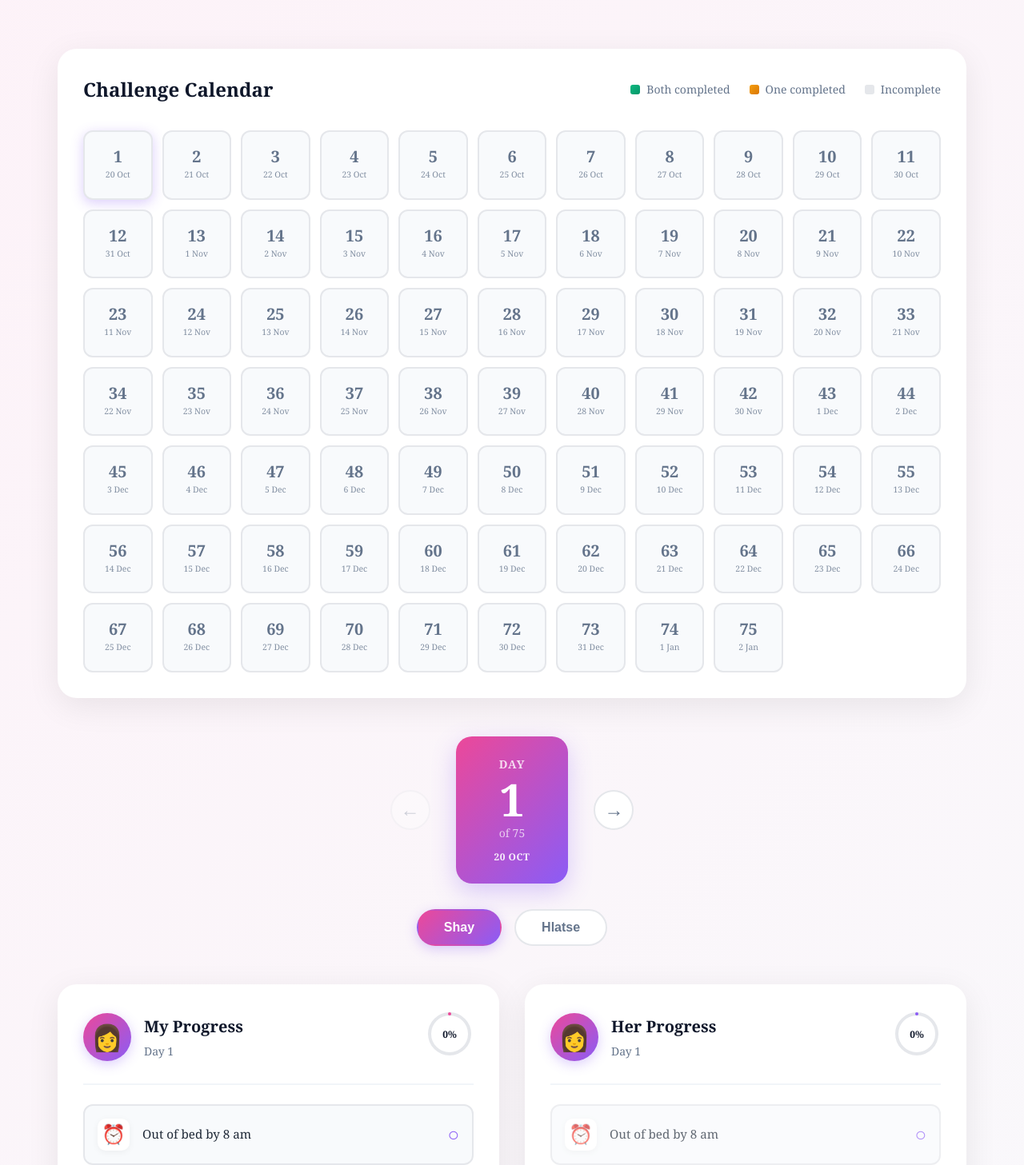
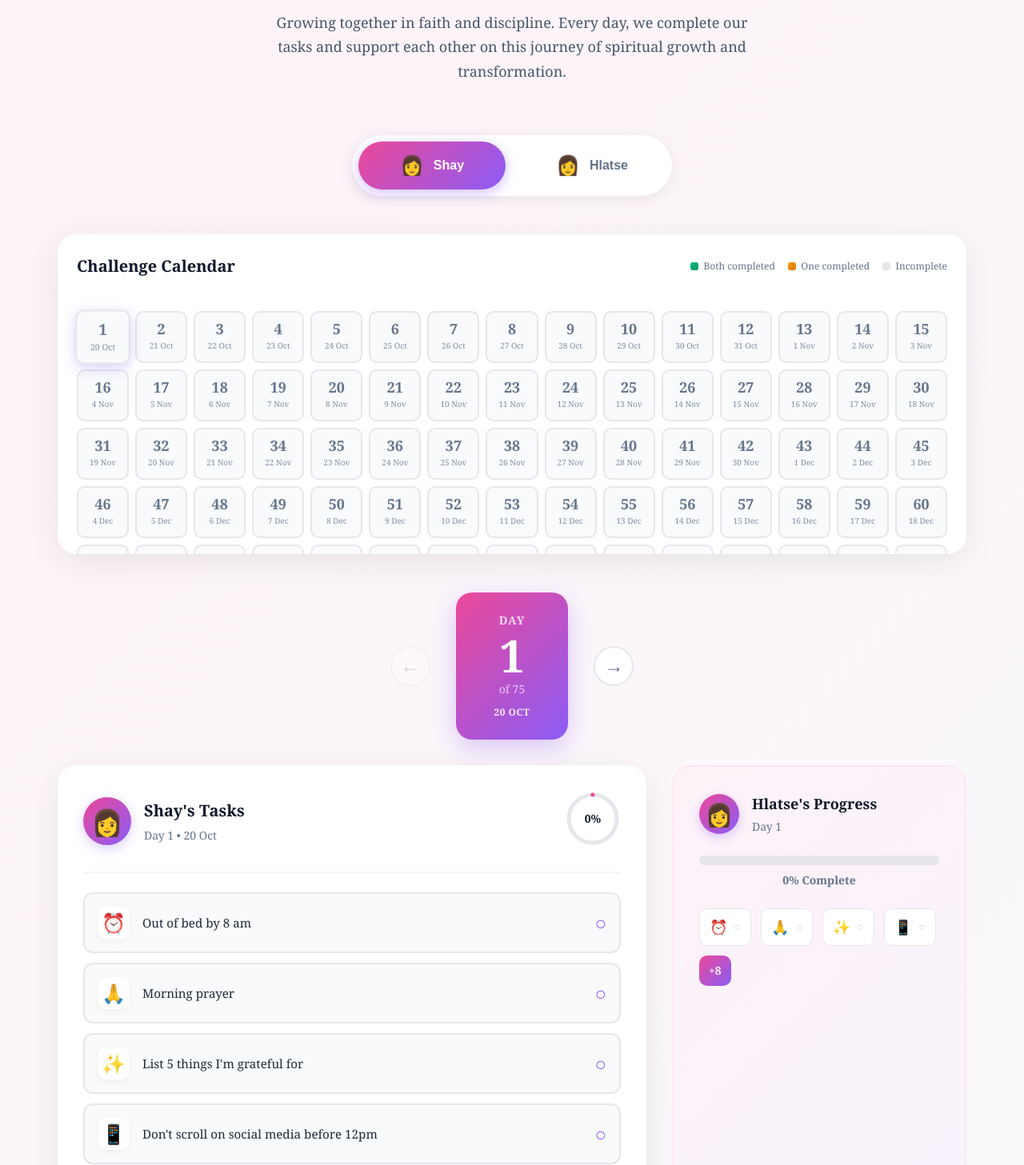
Before and after one commit to NaumM09/bae, a React (Create React App) app: page / in a window 1280 px wide. Shown: the part 1034-2491 px from the top of the page at 80% size. Built offline with nearby package versions, Linux system fonts and the light colour scheme; no server answers; the database is empty.

Commit message:
fixed calendar

```diff
--- a/src/components/Hard75Section.css
+++ b/src/components/Hard75Section.css
@@ -66,44 +66,52 @@
 .calendar-section {
   background: #ffffff;
   border-radius: 24px;
-  padding: 2rem;
+  padding: 1.5rem;
   margin-bottom: 3rem;
   box-shadow: 0 10px 40px rgba(0, 0, 0, 0.08);
+  max-height: 400px;
+  overflow-y: auto;
 }
 
 .calendar-header {
   display: flex;
   justify-content: space-between;
   align-items: center;
-  margin-bottom: 2rem;
+  margin-bottom: 1.5rem;
   flex-wrap: wrap;
   gap: 1rem;
+  position: sticky;
+  top: 0;
+  background: #ffffff;
+  padding-bottom: 1rem;
+  z-index: 10;
 }
 
 .calendar-header h3 {
-  font-size: 1.5rem;
+  font-size: 1.25rem;
   font-weight: 700;
   color: #0f172a;
 }
 
 .calendar-legend {
   display: flex;
-  gap: 1.5rem;
+  gap: 1rem;
   flex-wrap: wrap;
 }
 
 .legend-item {
   display: flex;
   align-items: center;
-  gap: 0.5rem;
-  font-size: 0.875rem;
+  gap: 0.4rem;
+  font-size: 0.75rem;
   color: #64748b;
 }
 
 .legend-dot {
-  width: 12px;
-  height: 12px;
+  width: 10px;
+  height: 10px;
   border-radius: 3px;
+  flex-shrink: 0;
 }
 
 .legend-dot.completed-both {
@@ -120,8 +128,8 @@
 
 .calendar-grid {
   display: grid;
-  grid-template-columns: repeat(auto-fill, minmax(80px, 1fr));
-  gap: 0.75rem;
+  grid-template-columns: repeat(auto-fill, minmax(65px, 1fr));
+  gap: 0.5rem;
 }
 
 .calendar-day {
@@ -132,10 +140,11 @@
   justify-content: center;
   background: #f8fafc;
   border: 2px solid #e5e7eb;
-  border-radius: 12px;
+  border-radius: 10px;
   cursor: pointer;
   transition: all 0.3s ease;
-  padding: 0.5rem;
+  padding: 0.4rem;
+  min-height: 60px;
 }
 
 .calendar-day:hover {
@@ -147,6 +156,7 @@
   border-color: #8b5cf6;
   background: linear-gradient(135deg, rgba(236, 72, 153, 0.1), rgba(139, 92, 246, 0.1));
   box-shadow: 0 4px 15px rgba(139, 92, 246, 0.3);
+  transform: scale(1.05);
 }
 
 .calendar-day.completed-both {
@@ -168,13 +178,13 @@
 }
 
 .calendar-day-number {
-  font-size: 1.25rem;
+  font-size: 1.125rem;
   font-weight: 700;
   line-height: 1;
 }
 
 .calendar-day-date {
-  font-size: 0.65rem;
+  font-size: 0.625rem;
   font-weight: 500;
   margin-top: 0.25rem;
   opacity: 0.8;
@@ -257,36 +267,181 @@
   letter-spacing: 0.5px;
 }
 
-/* User Toggle */
+/* User Toggle - Updated */
 .user-toggle {
   display: flex;
   justify-content: center;
   gap: 1rem;
   margin-bottom: 3rem;
+  padding: 0.5rem;
+  background: #ffffff;
+  border-radius: 60px;
+  box-shadow: 0 4px 20px rgba(0, 0, 0, 0.08);
+  max-width: 400px;
+  margin-left: auto;
+  margin-right: auto;
 }
 
 .toggle-btn {
-  padding: 0.75rem 2rem;
-  background: #ffffff;
-  border: 2px solid #e5e7eb;
+  flex: 1;
+  padding: 1rem 1.5rem;
+  background: transparent;
+  border: none;
   border-radius: 50px;
   font-size: 1rem;
   font-weight: 600;
   color: #64748b;
   cursor: pointer;
   transition: all 0.3s ease;
+  display: flex;
+  align-items: center;
+  justify-content: center;
+  gap: 0.75rem;
+}
+
+.toggle-avatar {
+  font-size: 1.5rem;
+  transition: transform 0.3s ease;
+}
+
+.toggle-name {
+  font-size: 1rem;
+  font-weight: 600;
 }
 
 .toggle-btn:hover {
-  border-color: #8b5cf6;
   color: #8b5cf6;
+}
+
+.toggle-btn:hover .toggle-avatar {
+  transform: scale(1.1);
 }
 
 .toggle-btn.active {
   background: linear-gradient(135deg, #ec4899, #8b5cf6);
-  border-color: transparent;
   color: #ffffff;
-  box-shadow: 0 4px 15px rgba(139, 92, 246, 0.3);
+  box-shadow: 0 4px 15px rgba(139, 92, 246, 0.4);
+}
+
+/* Single Card Container */
+.single-card-container {
+  display: grid;
+  grid-template-columns: 2fr 1fr;
+  gap: 2rem;
+  margin-bottom: 3rem;
+}
+
+.main-card {
+  grid-column: span 1;
+}
+
+/* Other Person Summary */
+.other-person-summary {
+  background: linear-gradient(135deg, #fdf2f8, #f5f3ff);
+  border-radius: 24px;
+  padding: 2rem;
+  border: 2px solid #fce7f3;
+  display: flex;
+  flex-direction: column;
+  gap: 1.5rem;
+}
+
+.summary-header {
+  display: flex;
+  align-items: center;
+  gap: 1rem;
+}
+
+.summary-avatar {
+  width: 50px;
+  height: 50px;
+  background: linear-gradient(135deg, #ec4899, #8b5cf6);
+  border-radius: 50%;
+  display: flex;
+  align-items: center;
+  justify-content: center;
+  font-size: 1.75rem;
+  box-shadow: 0 4px 12px rgba(139, 92, 246, 0.3);
+}
+
+.summary-info h4 {
+  font-size: 1.125rem;
+  font-weight: 700;
+  color: #0f172a;
+  margin-bottom: 0.25rem;
+}
+
+.summary-info p {
+  font-size: 0.875rem;
+  color: #64748b;
+}
+
+.summary-progress {
+  display: flex;
+  flex-direction: column;
+  gap: 0.5rem;
+}
+
+.progress-bar-container {
+  width: 100%;
+  height: 12px;
+  background: #e5e7eb;
+  border-radius: 10px;
+  overflow: hidden;
+}
+
+.progress-bar-fill {
+  height: 100%;
+  border-radius: 10px;
+  transition: width 0.6s ease;
+}
+
+.progress-text {
+  font-size: 0.875rem;
+  font-weight: 600;
+  color: #64748b;
+  text-align: center;
+}
+
+.summary-tasks-preview {
+  display: flex;
+  gap: 0.75rem;
+  flex-wrap: wrap;
+}
+
+.mini-task {
+  display: flex;
+  align-items: center;
+  gap: 0.5rem;
+  background: #ffffff;
+  padding: 0.5rem 0.75rem;
+  border-radius: 10px;
+  border: 1px solid #e5e7eb;
+}
+
+.mini-icon {
+  font-size: 1.125rem;
+}
+
+.mini-status {
+  font-size: 0.875rem;
+  color: #cbd5e1;
+  font-weight: 600;
+}
+
+.mini-status.done {
+  color: #10b981;
+}
+
+.mini-task.more {
+  background: linear-gradient(135deg, #ec4899, #8b5cf6);
+  color: white;
+  border: none;
+}
+
+.mini-text {
+  font-size: 0.875rem;
+  font-weight: 600;
 }
 
 /* Task Cards */
@@ -302,11 +457,12 @@
   border-radius: 24px;
   padding: 2rem;
   box-shadow: 0 10px 40px rgba(0, 0, 0, 0.08);
-  transition: transform 0.3s ease;
+  transition: transform 0.3s ease, box-shadow 0.3s ease;
 }
 
 .task-card:hover {
   transform: translateY(-5px);
+  box-shadow: 0 15px 50px rgba(0, 0, 0, 0.12);
 }
 
 .card-header {
@@ -444,53 +600,209 @@
 /* Responsive Design */
 @media (max-width: 768px) {
   .hard75-section {
-    padding: 4rem 0;
+    padding: 3rem 0 2rem;
   }
 
   .hard75-container {
     padding: 0 1rem;
   }
 
-  .calendar-grid {
-    grid-template-columns: repeat(auto-fill, minmax(60px, 1fr));
+  .hard75-header {
+    margin-bottom: 2rem;
+  }
+
+  .hard75-title {
+    font-size: 2rem;
+  }
+
+  .hard75-description {
+    font-size: 1rem;
+    margin-bottom: 0;
+  }
+
+  /* Toggle */
+  .user-toggle {
+    max-width: 100%;
+    padding: 0.25rem;
+    margin-bottom: 2rem;
+  }
+
+  .toggle-btn {
+    padding: 0.75rem 1rem;
+    flex-direction: row;
     gap: 0.5rem;
   }
 
-  .calendar-day-number {
-    font-size: 1rem;
+  .toggle-avatar {
+    font-size: 1.25rem;
   }
 
-  .calendar-day-date {
-    font-size: 0.6rem;
+  .toggle-name {
+    font-size: 0.875rem;
+  }
+
+  /* Calendar - Compressed */
+  .calendar-section {
+    padding: 1rem;
+    margin-bottom: 2rem;
+    max-height: 300px;
   }
 
   .calendar-header {
     flex-direction: column;
     align-items: flex-start;
+    margin-bottom: 1rem;
+    gap: 0.75rem;
+    padding-bottom: 0.75rem;
   }
 
+  .calendar-header h3 {
+    font-size: 1rem;
+  }
+
+  .calendar-legend {
+    gap: 0.75rem;
+    width: 100%;
+  }
+
+  .legend-item {
+    font-size: 0.7rem;
+    gap: 0.35rem;
+  }
+
+  .legend-dot {
+    width: 8px;
+    height: 8px;
+  }
+
+  .calendar-grid {
+    grid-template-columns: repeat(7, 1fr);
+    gap: 0.35rem;
+  }
+
+  .calendar-day {
+    border-radius: 8px;
+    padding: 0.3rem;
+    min-height: 50px;
+    border-width: 1.5px;
+  }
+
+  .calendar-day-number {
+    font-size: 0.875rem;
+  }
+
+  .calendar-day-date {
+    font-size: 0.5rem;
+  }
+
+  /* Day Selector - Compact */
   .day-selector {
-    gap: 1rem;
+    gap: 0.75rem;
+    margin-bottom: 2rem;
+  }
+
+  .day-nav-btn {
+    width: 40px;
+    height: 40px;
+    font-size: 1.25rem;
   }
 
   .current-day {
-    padding: 1rem 2rem;
+    padding: 0.875rem 1.5rem;
+  }
+
+  .day-label {
+    font-size: 0.75rem;
   }
 
   .day-number {
-    font-size: 2.5rem;
+    font-size: 2rem;
   }
 
-  .task-cards-container {
-    grid-template-columns: 1fr;
+  .day-total {
+    font-size: 0.75rem;
   }
 
-  .user-toggle {
-    flex-direction: column;
+  .day-date {
+    font-size: 0.65rem;
   }
 
-  .toggle-btn {
-    width: 100%;
+  /* Single Card Layout */
+  .single-card-container {
+    grid-template-columns: 1fr;
+    gap: 1.5rem;
+    margin-bottom: 2rem;
+  }
+
+  .other-person-summary {
+    padding: 1.5rem;
+  }
+
+  .summary-avatar {
+    width: 45px;
+    height: 45px;
+    font-size: 1.5rem;
+  }
+
+  .summary-info h4 {
+    font-size: 1rem;
+  }
+
+  /* Task Card */
+  .task-card {
+    padding: 1.5rem;
+  }
+
+  .card-header {
+    margin-bottom: 1.25rem;
+    padding-bottom: 1.25rem;
+  }
+
+  .user-avatar {
+    width: 50px;
+    height: 50px;
+    font-size: 1.75rem;
+  }
+
+  .user-info h3 {
+    font-size: 1.125rem;
+  }
+
+  .user-info p {
+    font-size: 0.8rem;
+  }
+
+  .tasks-list {
+    gap: 0.625rem;
+  }
+
+  .task-item {
+    padding: 0.875rem;
+    gap: 0.75rem;
+  }
+
+  .task-icon {
+    width: 36px;
+    height: 36px;
+    font-size: 1.25rem;
+  }
+
+  .task-label {
+    font-size: 0.875rem;
+  }
+
+  .task-check {
+    font-size: 1.25rem;
+  }
+
+  /* Motivation */
+  .motivation-box {
+    padding: 1.5rem;
+    margin-bottom: 1rem;
+  }
+
+  .motivation-text {
+    font-size: 1rem;
   }
 }
 
--- a/src/components/Hard75Section.js
+++ b/src/components/Hard75Section.js
@@ -36,7 +36,8 @@ const Hard75Section = () => {
     { id: 'wakeup', label: 'Out of bed by 8 am', icon: '⏰' },
     { id: 'morning_prayer', label: 'Morning prayer', icon: '🙏' },
     { id: 'grateful', label: 'List 5 things I\'m grateful for', icon: '✨' },
-    { id: 'social_noon', label: 'Don\'t scroll on social media past 12pm', icon: '📱' },
+    { id: 'social_noon', label: 'Don\'t scroll on social media before 12pm', icon: '📱' },
+    { id: 'workout', label: '30 minutes workout', icon: '💪' },
     { id: 'water', label: 'Drink 4 glasses of water a day', icon: '💧' },
     { id: 'outside', label: 'Spend 10 minutes outside', icon: '🌞' },
     { id: 'bible', label: 'Read a chapter of the bible', icon: '📖' },
@@ -101,8 +102,13 @@ const Hard75Section = () => {
     return date.toLocaleDateString('en-GB', { day: 'numeric', month: 'short' });
   };
 
-  const person1Progress = calculateProgress(person1Tasks);
-  const person2Progress = calculateProgress(person2Tasks);
+  const currentTasks = currentUser === 'person1' ? person1Tasks : person2Tasks;
+  const currentProgress = calculateProgress(currentTasks);
+  const currentName = currentUser === 'person1' ? 'Shay' : 'Hlatse';
+  const otherName = currentUser === 'person1' ? 'Hlatse' : 'Shay';
+  const otherUser = currentUser === 'person1' ? 'person2' : 'person1';
+  const otherTasks = currentUser === 'person1' ? person2Tasks : person1Tasks;
+  const otherProgress = calculateProgress(otherTasks);
 
   return (
     <section className="hard75-section">
@@ -116,6 +122,28 @@ const Hard75Section = () => {
           <h2 className="hard75-title">
             75 Day Hard Challenge
           </h2>
+          <p className="hard75-description">
+            Growing together in faith and discipline. Every day, we complete our tasks
+            and support each other on this journey of spiritual growth and transformation.
+          </p>
+        </div>
+
+        {/* User Toggle - Moved to top */}
+        <div className="user-toggle">
+          <button
+            className={`toggle-btn ${currentUser === 'person1' ? 'active' : ''}`}
+            onClick={() => setCurrentUser('person1')}
+          >
+            <span className="toggle-avatar">👩</span>
+            <span className="toggle-name">Shay</span>
+          </button>
+          <button
+            className={`toggle-btn ${currentUser === 'person2' ? 'active' : ''}`}
+            onClick={() => setCurrentUser('person2')}
+          >
+            <span className="toggle-avatar">👩</span>
+            <span className="toggle-name">Hlatse</span>
+          </button>
         </div>
 
         {/* Calendar Grid */}
@@ -185,48 +213,31 @@ const Hard75Section = () => {
           </button>
         </div>
 
-        {/* User Toggle */}
-        <div className="user-toggle">
-          <button
-            className={`toggle-btn ${currentUser === 'person1' ? 'active' : ''}`}
-            onClick={() => setCurrentUser('person1')}
-          >
-            Shay
-          </button>
-          <button
-            className={`toggle-btn ${currentUser === 'person2' ? 'active' : ''}`}
-            onClick={() => setCurrentUser('person2')}
-          >
-            Hlatse
-          </button>
-        </div>
-
-        {/* Task Cards */}
-        <div className="task-cards-container">
-          {/* Person 1 Card */}
-          <div className="task-card">
+        {/* Single Task Card for Current User */}
+        <div className="single-card-container">
+          <div className="task-card main-card">
             <div className="card-header">
-              <div className="user-avatar">👩</div>
+              <div className="user-avatar">{currentUser === 'person1' ? '👩' : '👩'}</div>
               <div className="user-info">
-                <h3>My Progress</h3>
-                <p>Day {currentDay}</p>
+                <h3>{currentName}'s Tasks</h3>
+                <p>Day {currentDay} • {getDayDate(currentDay)}</p>
               </div>
               <div className="progress-circle">
-                <svg width="60" height="60">
-                  <circle cx="30" cy="30" r="25" fill="none" stroke="#e5e7eb" strokeWidth="4"/>
+                <svg width="70" height="70">
+                  <circle cx="35" cy="35" r="30" fill="none" stroke="#e5e7eb" strokeWidth="5"/>
                   <circle
-                    cx="30"
-                    cy="30"
-                    r="25"
+                    cx="35"
+                    cy="35"
+                    r="30"
                     fill="none"
-                    stroke="#ec4899"
-                    strokeWidth="4"
-                    strokeDasharray={`${person1Progress * 1.57} 157`}
+                    stroke={currentUser === 'person1' ? '#ec4899' : '#8b5cf6'}
+                    strokeWidth="5"
+                    strokeDasharray={`${currentProgress * 1.88} 188`}
                     strokeLinecap="round"
-                    transform="rotate(-90 30 30)"
+                    transform="rotate(-90 35 35)"
                   />
-                  <text x="30" y="35" textAnchor="middle" fontSize="12" fontWeight="600" fill="#0f172a">
-                    {person1Progress}%
+                  <text x="35" y="40" textAnchor="middle" fontSize="14" fontWeight="700" fill="#0f172a">
+                    {currentProgress}%
                   </text>
                 </svg>
               </div>
@@ -236,58 +247,52 @@ const Hard75Section = () => {
               {taskCategories.map(task => (
                 <div
                   key={task.id}
-                  className={`task-item ${person1Tasks[task.id] ? 'completed' : ''} ${currentUser === 'person1' ? 'clickable' : 'disabled'}`}
-                  onClick={() => currentUser === 'person1' && toggleTask(task.id)}
+                  className={`task-item ${currentTasks[task.id] ? 'completed' : ''} clickable`}
+                  onClick={() => toggleTask(task.id)}
                 >
                   <span className="task-icon">{task.icon}</span>
                   <span className="task-label">{task.label}</span>
-                  <span className="task-check">{person1Tasks[task.id] ? '✓' : '○'}</span>
+                  <span className="task-check">{currentTasks[task.id] ? '✓' : '○'}</span>
                 </div>
               ))}
             </div>
           </div>
 
-          {/* Person 2 Card */}
-          <div className="task-card">
-            <div className="card-header">
-              <div className="user-avatar">👩</div>
-              <div className="user-info">
-                <h3>Her Progress</h3>
+          {/* Other Person's Progress Summary */}
+          <div className="other-person-summary">
+            <div className="summary-header">
+              <div className="summary-avatar">{otherUser === 'person1' ? '👩' : '👩'}</div>
+              <div className="summary-info">
+                <h4>{otherName}'s Progress</h4>
                 <p>Day {currentDay}</p>
               </div>
-              <div className="progress-circle">
-                <svg width="60" height="60">
-                  <circle cx="30" cy="30" r="25" fill="none" stroke="#e5e7eb" strokeWidth="4"/>
-                  <circle
-                    cx="30"
-                    cy="30"
-                    r="25"
-                    fill="none"
-                    stroke="#8b5cf6"
-                    strokeWidth="4"
-                    strokeDasharray={`${person2Progress * 1.57} 157`}
-                    strokeLinecap="round"
-                    transform="rotate(-90 30 30)"
-                  />
-                  <text x="30" y="35" textAnchor="middle" fontSize="12" fontWeight="600" fill="#0f172a">
-                    {person2Progress}%
-                  </text>
-                </svg>
+            </div>
+            <div className="summary-progress">
+              <div className="progress-bar-container">
+                <div
+                  className="progress-bar-fill"
+                  style={{
+                    width: `${otherProgress}%`,
+                    background: otherUser === 'person1' ? '#ec4899' : '#8b5cf6'
+                  }}
+                ></div>
               </div>
+              <span className="progress-text">{otherProgress}% Complete</span>
             </div>
-
-            <div className="tasks-list">
-              {taskCategories.map(task => (
-                <div
-                  key={task.id}
-                  className={`task-item ${person2Tasks[task.id] ? 'completed' : ''} ${currentUser === 'person2' ? 'clickable' : 'disabled'}`}
-                  onClick={() => currentUser === 'person2' && toggleTask(task.id)}
-                >
-                  <span className="task-icon">{task.icon}</span>
-                  <span className="task-label">{task.label}</span>
-                  <span className="task-check">{person2Tasks[task.id] ? '✓' : '○'}</span>
+            <div className="summary-tasks-preview">
+              {taskCategories.slice(0, 4).map(task => (
+                <div key={task.id} className="mini-task">
+                  <span className="mini-icon">{task.icon}</span>
+                  <span className={`mini-status ${otherTasks[task.id] ? 'done' : ''}`}>
+                    {otherTasks[task.id] ? '✓' : '○'}
+                  </span>
                 </div>
               ))}
+              {taskCategories.length > 4 && (
+                <div className="mini-task more">
+                  <span className="mini-text">+{taskCategories.length - 4}</span>
+                </div>
+              )}
             </div>
           </div>
         </div>
```
